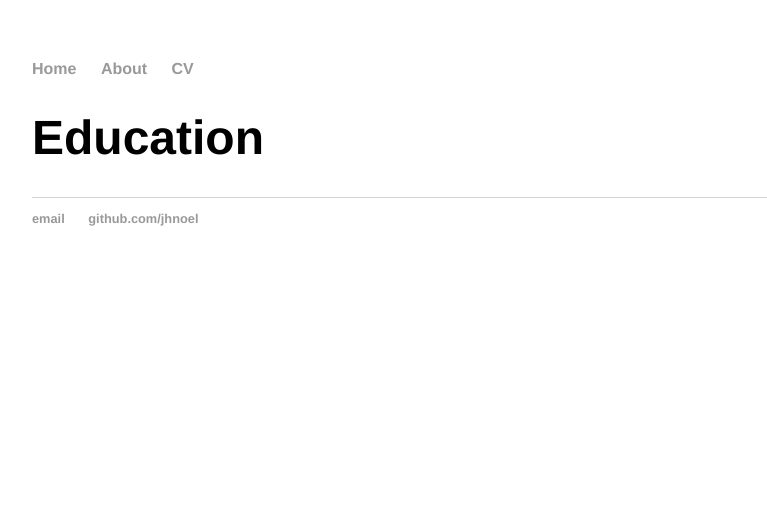
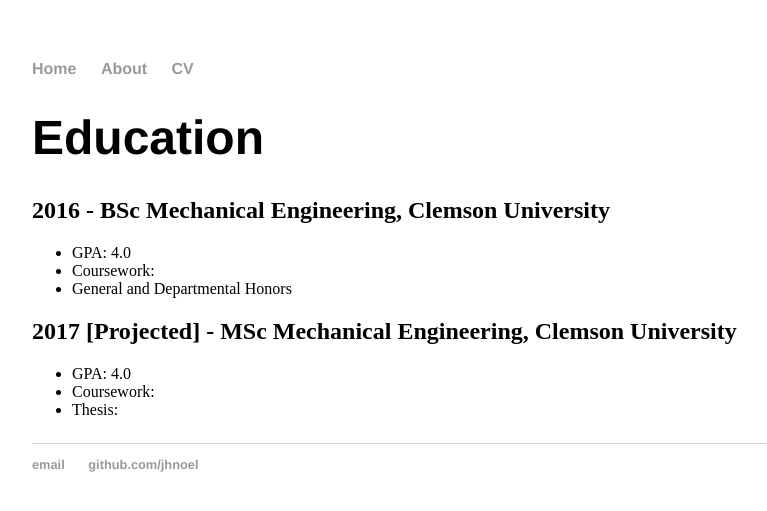
Before and after one commit to jhnoel/jhnoel.github.io, a Jekyll site: the page built from cv/index.html, in a window 1280 px wide. Shown: the top 511 px of the page, without its empty margins (160-927 px from the left). Built offline with Jekyll 4.4.1, drawn with Linux system fonts in a browser that asks for light colours.

Commit message:
Update index.html

```diff
--- a/cv/index.html
+++ b/cv/index.html
@@ -4,5 +4,17 @@ title: My Curriculum Vitae
 ---
 <div class="blurb">
 	<h1>Education</h1>
+	<h2>2016 - BSc Mechanical Engineering, Clemson University</h2>
+	<ul>
+	  <li>GPA: 4.0</li>
+	  <li>Coursework:</li>
+	  <li>General and Departmental Honors</li>
+	</ul>
+	<h2>2017 [Projected] - MSc Mechanical Engineering, Clemson University</h2>
+	<ul>
+	  <li>GPA: 4.0</li>
+	  <li>Coursework:</li>
+	  <li>Thesis:</li>
+	</ul>
 	<p></p>
 </div><!-- /.blurb -->
```
